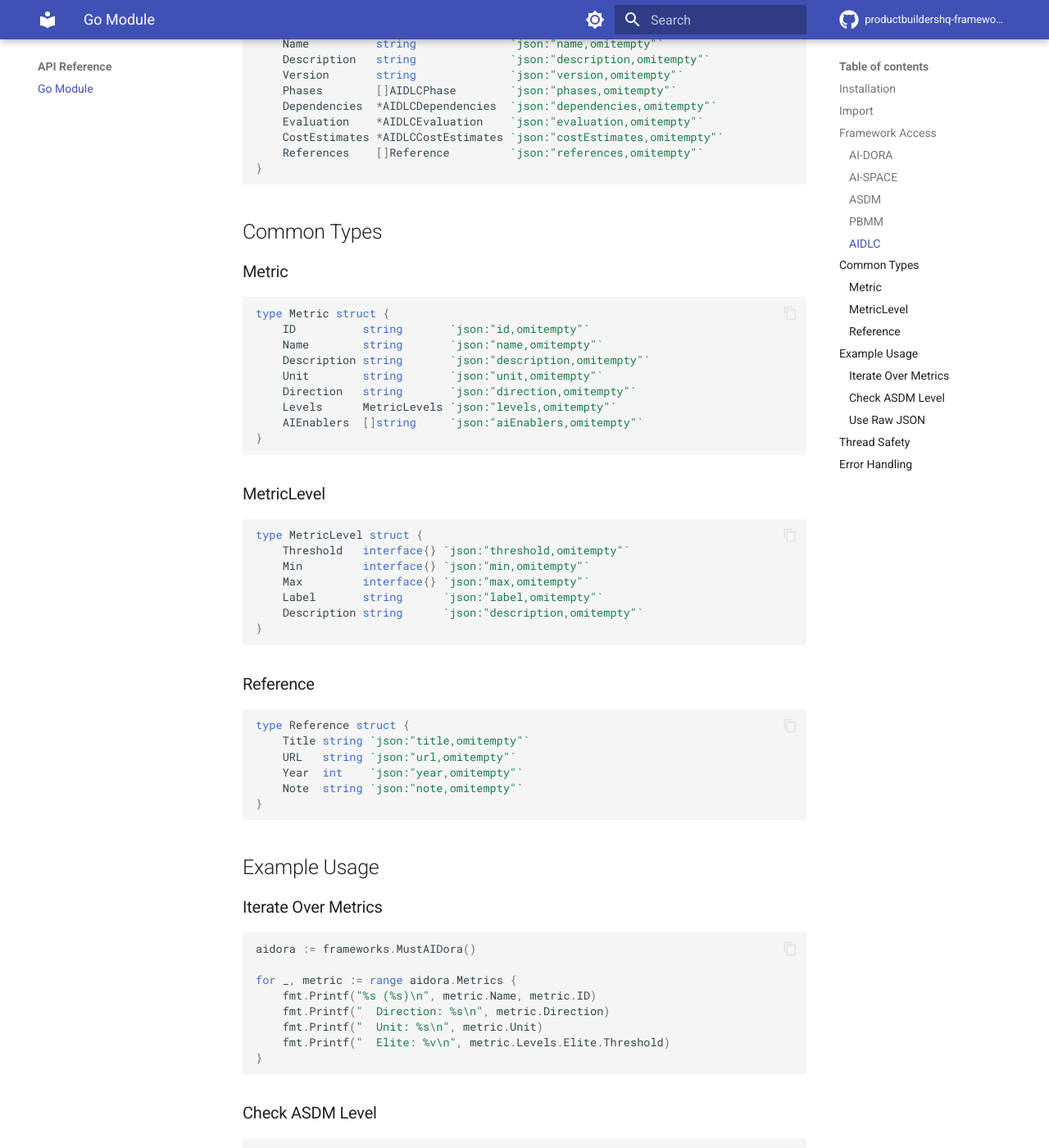
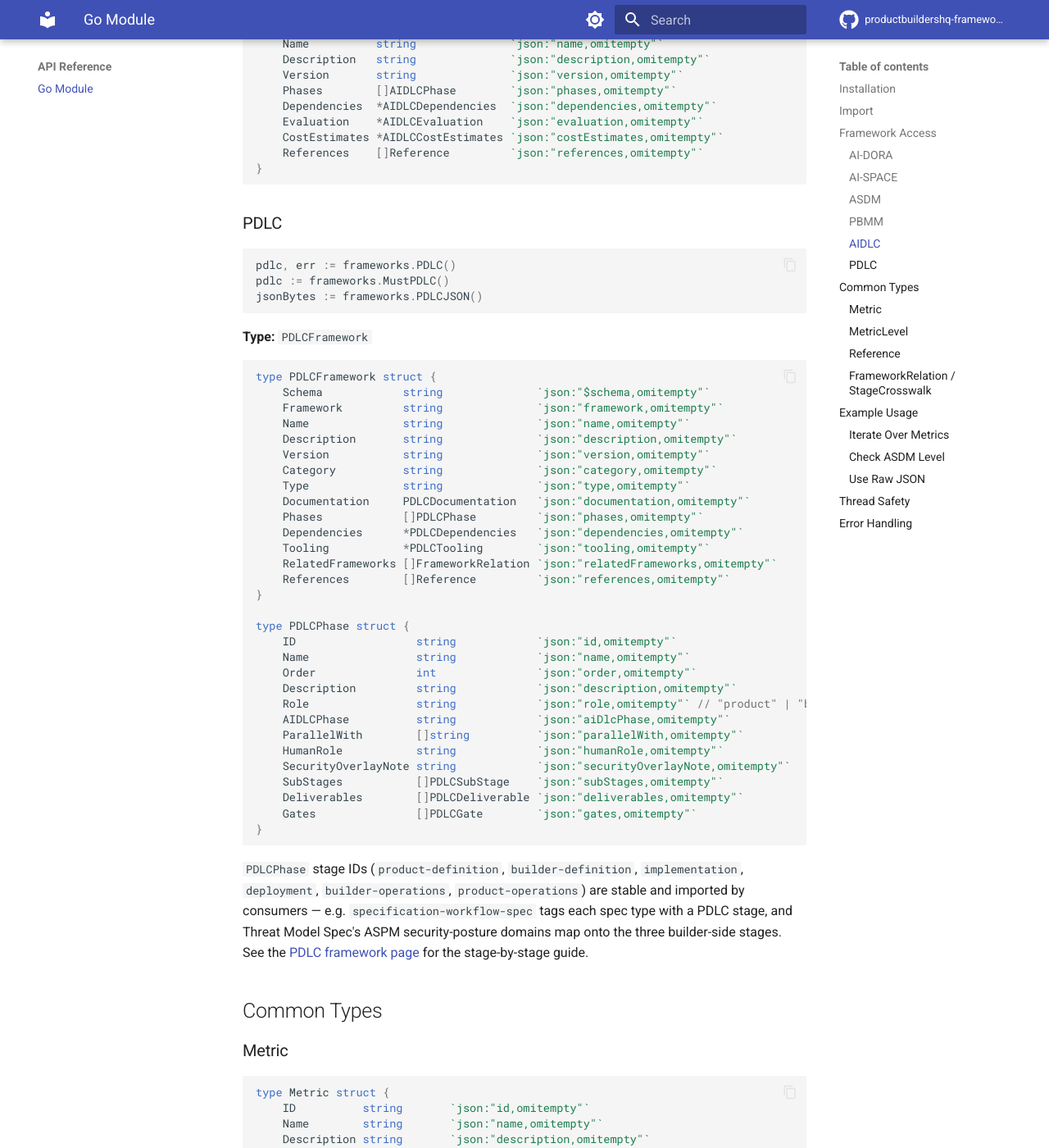
Before and after one commit to ProductBuildersHQ/productbuildershq-frameworks, an MkDocs documentation site: the page built from docs/api/go-module.md, in a window 1280 px wide and 1400 px high, scrolled down 3095 px. Shown: the whole window at 82% size. Built offline with MkDocs 1.6.1 and Material for MkDocs 9.7.7, drawn with Linux system fonts in a browser that asks for light colours; comment, search, counter and statistics services are not loaded; some of the changed text lies outside the part shown.

Commit message:
docs(mkdocs): add PDLC framework page and wire into site nav
New docs/frameworks/pdlc/index.md covers the six PDLC stages, the
AIDLC/ASPM relationships, and Go usage. Wires it into mkdocs.yml nav,
adds PDLC to the Frameworks Overview table/diagram/comparison matrix,
and documents PDLC()/MustPDLC()/PDLCJSON() plus the generic
FrameworkRelation/StageCrosswalk types in the Go Module API reference.

Refs: RMI-THREATMODELSPEC-100
Co-Authored-By: Claude Sonnet 5 <noreply@anthropic.com>

````diff
--- a/docs/api/go-module.md
+++ b/docs/api/go-module.md
@@ -156,6 +156,51 @@ type AIDLCFramework struct {
 }
 ```
 
+### PDLC
+
+```go
+pdlc, err := frameworks.PDLC()
+pdlc := frameworks.MustPDLC()
+jsonBytes := frameworks.PDLCJSON()
+```
+
+**Type:** `PDLCFramework`
+
+```go
+type PDLCFramework struct {
+    Schema            string              `json:"$schema,omitempty"`
+    Framework         string              `json:"framework,omitempty"`
+    Name              string              `json:"name,omitempty"`
+    Description       string              `json:"description,omitempty"`
+    Version           string              `json:"version,omitempty"`
+    Category          string              `json:"category,omitempty"`
+    Type              string              `json:"type,omitempty"`
+    Documentation     PDLCDocumentation   `json:"documentation,omitempty"`
+    Phases            []PDLCPhase         `json:"phases,omitempty"`
+    Dependencies      *PDLCDependencies   `json:"dependencies,omitempty"`
+    Tooling           *PDLCTooling        `json:"tooling,omitempty"`
+    RelatedFrameworks []FrameworkRelation `json:"relatedFrameworks,omitempty"`
+    References        []Reference         `json:"references,omitempty"`
+}
+
+type PDLCPhase struct {
+    ID                  string            `json:"id,omitempty"`
+    Name                string            `json:"name,omitempty"`
+    Order               int               `json:"order,omitempty"`
+    Description         string            `json:"description,omitempty"`
+    Role                string            `json:"role,omitempty"` // "product" | "builder"
+    AIDLCPhase          string            `json:"aiDlcPhase,omitempty"`
+    ParallelWith        []string          `json:"parallelWith,omitempty"`
+    HumanRole           string            `json:"humanRole,omitempty"`
+    SecurityOverlayNote string            `json:"securityOverlayNote,omitempty"`
+    SubStages           []PDLCSubStage    `json:"subStages,omitempty"`
+    Deliverables        []PDLCDeliverable `json:"deliverables,omitempty"`
+    Gates               []PDLCGate        `json:"gates,omitempty"`
+}
+```
+
+`PDLCPhase` stage IDs (`product-definition`, `builder-definition`, `implementation`, `deployment`, `builder-operations`, `product-operations`) are stable and imported by consumers — e.g. `specification-workflow-spec` tags each spec type with a PDLC stage, and Threat Model Spec's ASPM security-posture domains map onto the three builder-side stages. See the [PDLC framework page](../frameworks/pdlc/index.md) for the stage-by-stage guide.
+
 ## Common Types
 
 ### Metric
@@ -192,6 +237,23 @@ type Reference struct {
     URL   string `json:"url,omitempty"`
     Year  int    `json:"year,omitempty"`
     Note  string `json:"note,omitempty"`
+}
+```
+
+### FrameworkRelation / StageCrosswalk
+
+Generic cross-framework crosswalk types, not specific to any one framework. `PDLCFramework.RelatedFrameworks` uses these to declare its AIDLC stage mapping; any framework can adopt the same pattern to crosswalk against another without a bespoke type.
+
+```go
+type FrameworkRelation struct {
+    Framework    string           `json:"framework,omitempty"`
+    Relationship string           `json:"relationship,omitempty"`
+    StageMapping []StageCrosswalk `json:"stageMapping,omitempty"`
+}
+
+type StageCrosswalk struct {
+    Stage  string   `json:"stage,omitempty"`
+    MapsTo []string `json:"mapsTo,omitempty"`
 }
 ```
 
--- a/mkdocs.yml
+++ b/mkdocs.yml
@@ -79,6 +79,7 @@ nav:
       - Inception Phase: frameworks/aidlc/inception.md
       - Construction Phase: frameworks/aidlc/construction.md
       - Operations Phase: frameworks/aidlc/operations.md
+    - PDLC: frameworks/pdlc/index.md
     - ASDM: frameworks/asdm/index.md
     - AI-DORA: frameworks/ai-dora/index.md
     - AI-SPACE: frameworks/ai-space/index.md
````
Also changed, not shown: docs/frameworks/index.md (+27 -8 lines), docs/frameworks/pdlc/index.md (added, +134 -0 lines).
